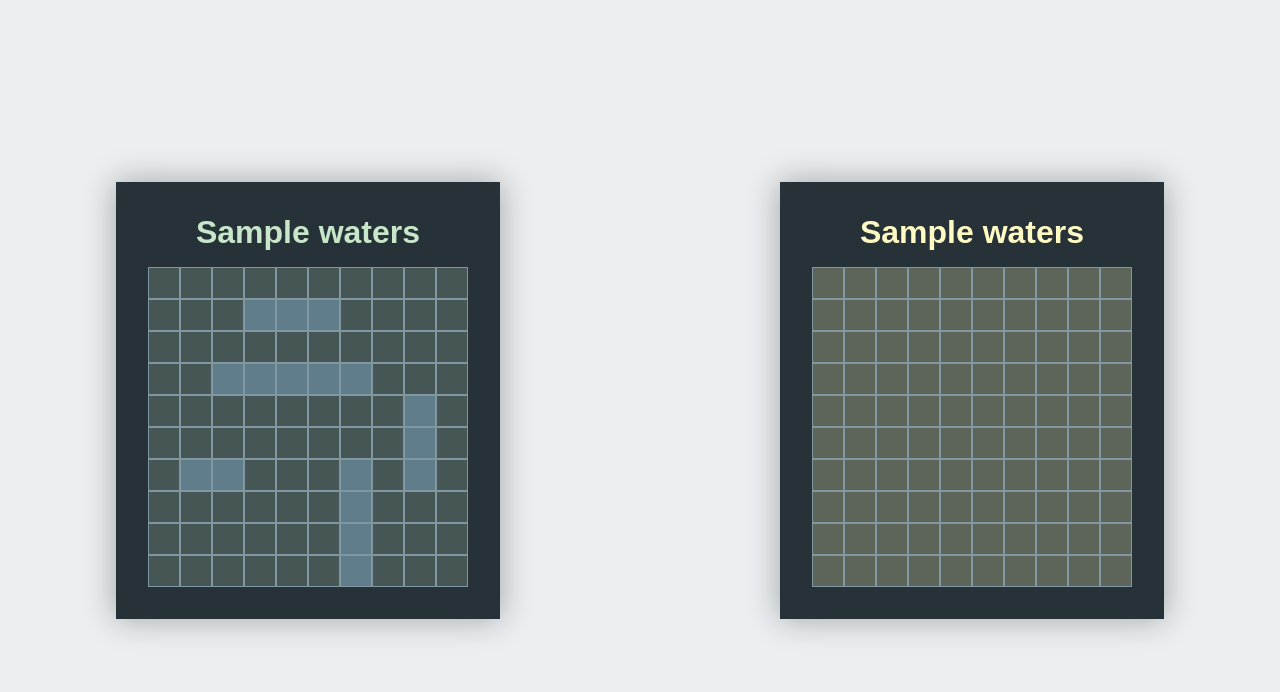
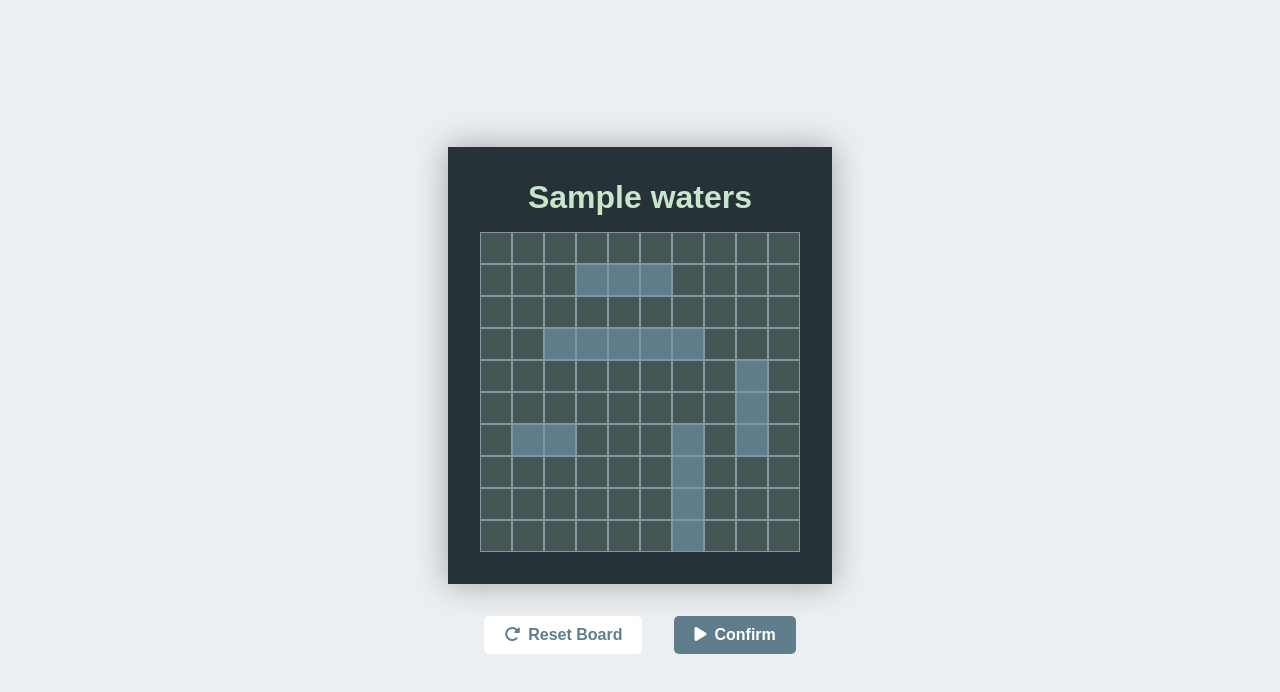
Before and after one commit to catalinbroinas/battleship, a website built with webpack: page src/template.html in a window 1280 px wide. Both pictures are taken after typing "Sample", "Sample" into the empty fields and a click on the button "Play Game". Built offline with nearby package versions, Linux system fonts and the light colour scheme; a web font is replaced by a local one.

Commit message:
feat: implement reset ships placement functionality
- Add `resetSetup` to reset ships placement and player gameboards
- Add `renderSetup` to display the player's gameboard with reset option
- Update game flow to show setup phase before starting

```diff
--- a/src/css/styles.css
+++ b/src/css/styles.css
@@ -120,6 +120,23 @@ ul {
   align-items: center;
   gap: 3rem;
   z-index: 2;
+}
+
+.setup-wrapper {
+  position: relative;
+  display: flex;
+  flex-direction: column;
+  justify-content: center;
+  align-items: center;
+  gap: 2rem;
+  z-index: 2;
+}
+
+.row-button {
+  display: flex;
+  justify-content: center;
+  align-items: center;
+  gap: 2rem;
 }
 
 /* Typography */
--- a/src/js/modules/ui.js
+++ b/src/js/modules/ui.js
@@ -36,6 +36,64 @@ function UI() {
         }
 
         return true;
+    };
+
+    const renderSetup = () => {
+        if (!pageContainer) {
+            throw new Error('Page container element not found.');
+        }
+
+        const setupContainer = domManager.createDOMElement({
+            elementTag: 'div',
+            elementClass: ['setup-wrapper']
+        });
+        const rowElement = domManager.createDOMElement({
+            elementTag: 'div',
+            elementClass: ['row-button']
+        });
+
+        const playerBoard = renderGameBoard(game.getPlayerBoard(), 'player');
+        if (!playerBoard) {
+            throw new Error('Failed to render the player`s gameboard.');
+        }
+
+        const resetBoard = domManager.createButton({
+            name: 'Reset Board',
+            buttonClass: ['btn', 'btn-reset'],
+            iconClass: ['fa-solid', 'fa-rotate-right', 'me-2'],
+            clickHandler: (event) => {
+                try {
+                    domManager.rippleEffect(event.target);
+                    setTimeout(() => {
+                        if (resetSetup()) renderSetup();
+                    }, 500);
+                } catch (error) {
+                    throw new Error(`Failed to reset setup: ${error.message}`);
+                }
+            }
+        });
+        rowElement.appendChild(resetBoard);
+
+        const confirmButton = domManager.createButton({
+            name: 'Confirm',
+            buttonClass: ['btn', 'btn-submit'],
+            iconClass: ['fa-solid', 'fa-play', 'me-2'],
+            clickHandler: (event) => {
+                try {
+                    domManager.rippleEffect(event.target);
+                    setTimeout(renderGame, 500);
+                } catch (error) {
+                    throw new Error(`Failed to loading game: ${error.message}`);
+                }
+            }
+        });
+        rowElement.appendChild(confirmButton);
+
+        setupContainer.appendChild(playerBoard);
+        setupContainer.appendChild(rowElement);
+
+        domManager.clearPageContent(pageContainer);
+        pageContainer.appendChild(setupContainer);
     };
 
     const renderGame = () => {
@@ -216,7 +274,7 @@ function UI() {
         form.addEventListener('submit', (event) => {
             event.preventDefault();
             setTimeout(() => {
-                if (initGame()) renderGame();
+                if (initGame()) renderSetup();
             }, 500);
         });
     };
@@ -280,12 +338,7 @@ function UI() {
         return true;
     };
 
-    // Restart the game with initial set up
-    const resetGame = () => {
-        if (!game.endGame()) {
-            throw new Error('Cannot restart the game. The game is still ongoing.');
-        }
-
+    const resetSetup = () => {
         // Get player names
         const { playerName, computerName } = getPlayerNames();
         if (!playerName || !computerName) {
@@ -297,6 +350,17 @@ function UI() {
         if (!isGameReset) {
             throw new Error('Game reset failed. Could not initialize a new game instance.');
         }
+
+        return true;
+    };
+
+    // Restart the game with initial set up
+    const resetGame = () => {
+        if (!game.endGame()) {
+            throw new Error('Cannot restart the game. The game is still ongoing.');
+        }
+
+        resetSetup();
 
         try {
             renderGame();
```
